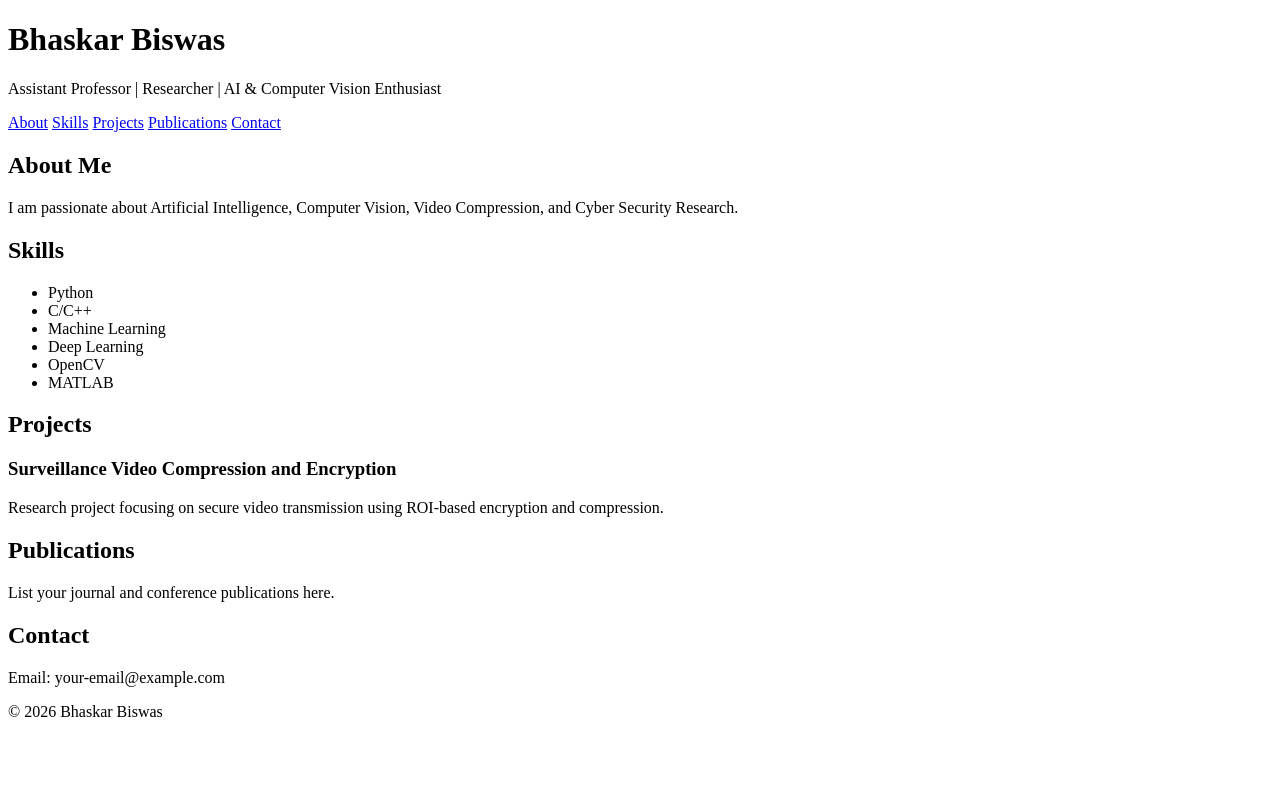
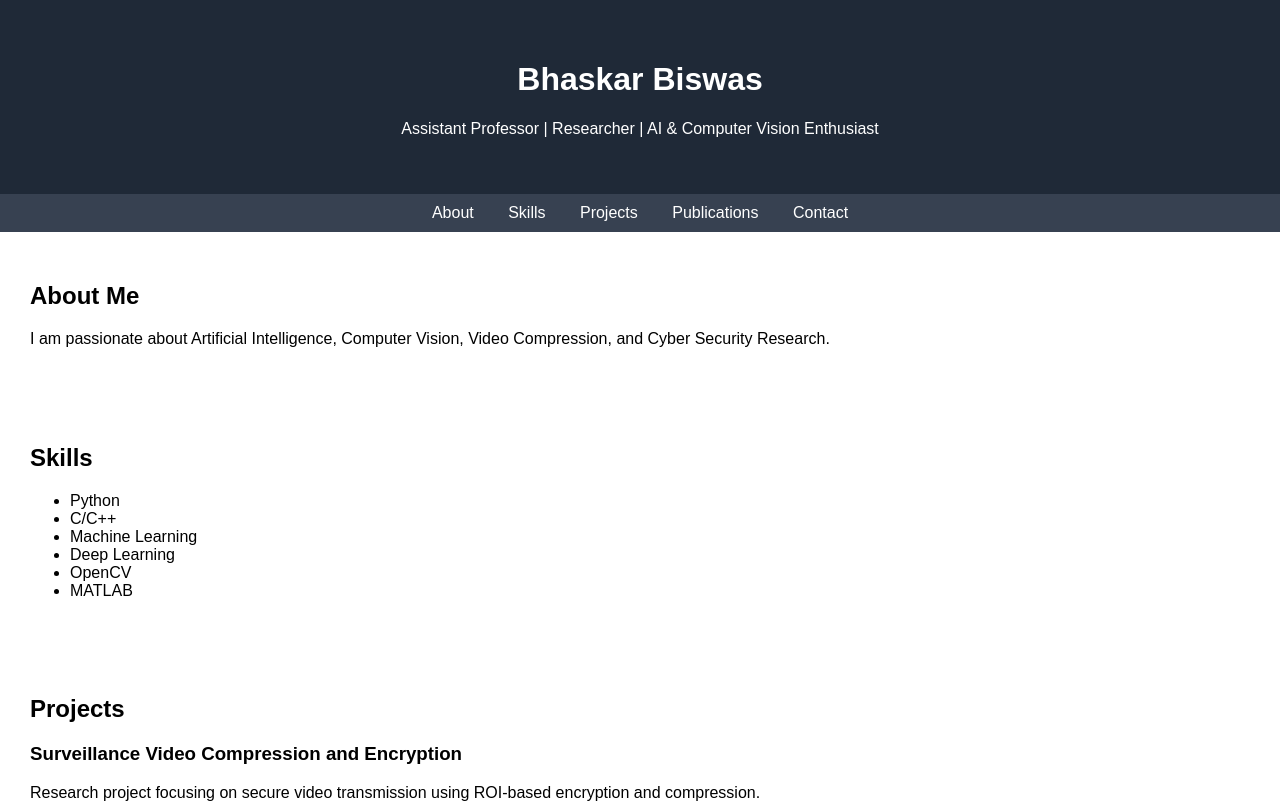
Before and after one commit to bhaskarPhd/bhaskarNITA.github.io, a plain HTML site: page index.html in a window 1280 px wide. Shown: the top 805 px of the page. Drawn offline with Linux system fonts and the light colour scheme.

Commit message:
style.css

```diff
--- a/style.css
+++ b/style.css
@@ -1,12 +1,35 @@
-{\rtf1\ansi\ansicpg1252\cocoartf2867
-\cocoatextscaling0\cocoaplatform0{\fonttbl\f0\fswiss\fcharset0 Helvetica;}
-{\colortbl;\red255\green255\blue255;}
-{\*\expandedcolortbl;;}
-\paperw11900\paperh16840\margl1440\margr1440\vieww11520\viewh8400\viewkind0
-\pard\tx720\tx1440\tx2160\tx2880\tx3600\tx4320\tx5040\tx5760\tx6480\tx7200\tx7920\tx8640\pardirnatural\partightenfactor0
+body{
+    font-family: Arial, sans-serif;
+    margin:0;
+    padding:0;
+}
 
-\f0\fs24 \cf0 body\{\
-    font-family: Arial;\
-    text-align:center;\
-    margin-top:100px;\
-\}}
+header{
+    background:#1f2937;
+    color:white;
+    text-align:center;
+    padding:40px;
+}
+
+nav{
+    background:#374151;
+    padding:10px;
+    text-align:center;
+}
+
+nav a{
+    color:white;
+    margin:15px;
+    text-decoration:none;
+}
+
+section{
+    padding:30px;
+}
+
+footer{
+    background:#1f2937;
+    color:white;
+    text-align:center;
+    padding:15px;
+}
```
